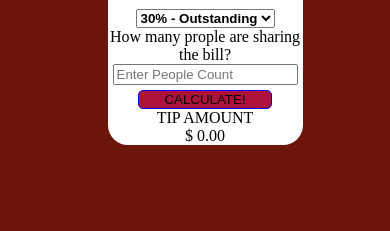
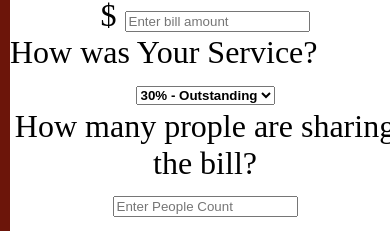
Before and after one commit to DeviVara-Prasad/Ns_tipCalculator, a plain HTML site: page index.html in a window 390 px wide. Shown: the part 130-361 px from the top of the page. Drawn offline with Linux system fonts and the light colour scheme.

Commit message:
added media query

```diff
--- a/style.css
+++ b/style.css
@@ -41,3 +41,10 @@ label{
 #tip > label{
     float: none;
 }
+@media only screen and (max-width:700px) {
+    body{
+        font-size: 2rem;
+        width: 100%;
+        margin: auto;
+    }
+}
```
